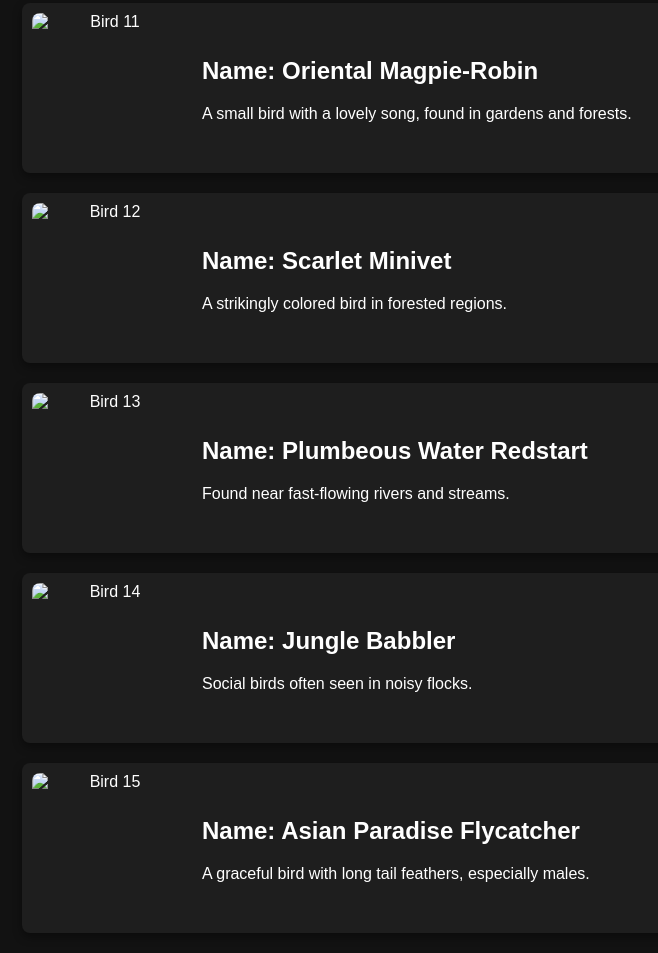
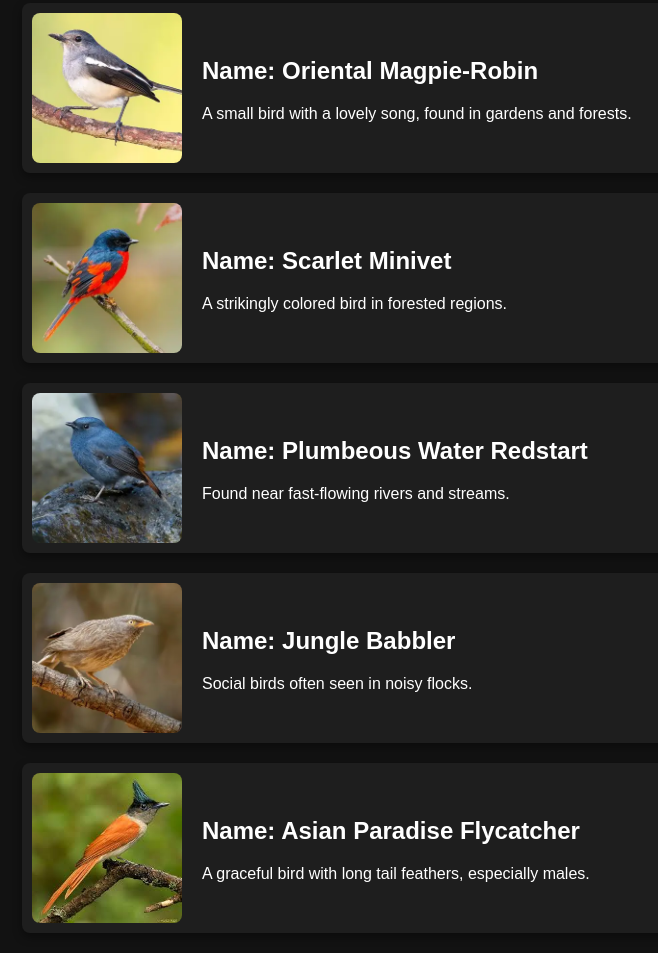
Before and after one commit to HalfSweater/website, a plain HTML site: page summer.html in a window 1280 px wide. Shown: the part 2213-3166 px from the top of the page, without its empty margins (258-916 px from the left). Drawn offline with Linux system fonts and the light colour scheme.

Commit message:
Update summer.html

```diff
--- a/summer.html
+++ b/summer.html
@@ -117,35 +117,35 @@
                 </div>
             </li>
             <li class="bird-item">
-                <img src="images/birds/bird1.png" alt="Bird 11">
+                <img src="images/birdsummer/orientalmagpierobin.png" alt="Bird 11">
                 <div class="bird-info">
                     <h2>Name: Oriental Magpie-Robin</h2>
                     <p>A small bird with a lovely song, found in gardens and forests.</p>
                 </div>
             </li>
             <li class="bird-item">
-                <img src="images/birds/bird1.png" alt="Bird 12">
+                <img src="images/birdsummer/scarletminivet.png" alt="Bird 12">
                 <div class="bird-info">
                     <h2>Name: Scarlet Minivet</h2>
                     <p>A strikingly colored bird in forested regions.</p>
                 </div>
             </li>
             <li class="bird-item">
-                <img src="images/birds/bird1.png" alt="Bird 13">
+                <img src="images/birdsummer/plumbeouswaterredstart.png" alt="Bird 13">
                 <div class="bird-info">
                     <h2>Name: Plumbeous Water Redstart </h2>
                     <p>Found near fast-flowing rivers and streams.</p>
                 </div>
             </li>
             <li class="bird-item">
-                <img src="images/birds/bird1.png" alt="Bird 14">
+                <img src="images/birdsummer/junglebabbler.png" alt="Bird 14">
                 <div class="bird-info">
                     <h2>Name: Jungle Babbler</h2>
                     <p>Social birds often seen in noisy flocks.</p>
                 </div>
             </li>
             <li class="bird-item">
-                <img src="images/birds/bird1.png" alt="Bird 15">
+                <img src="images/birdsummer/asianparadiseflycatcher.png" alt="Bird 15">
                 <div class="bird-info">
                     <h2>Name: Asian Paradise Flycatcher</h2>
                     <p>A graceful bird with long tail feathers, especially males.</p>
```
